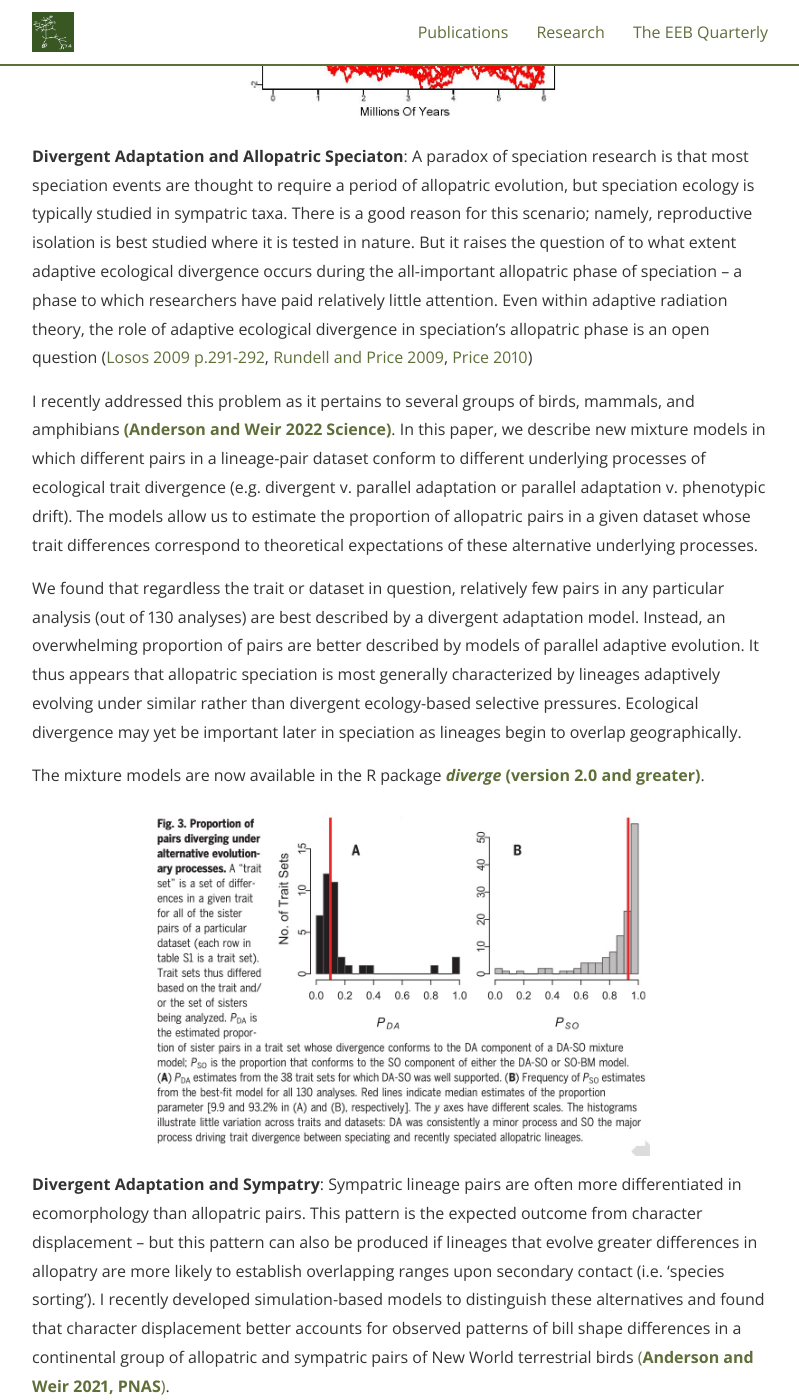
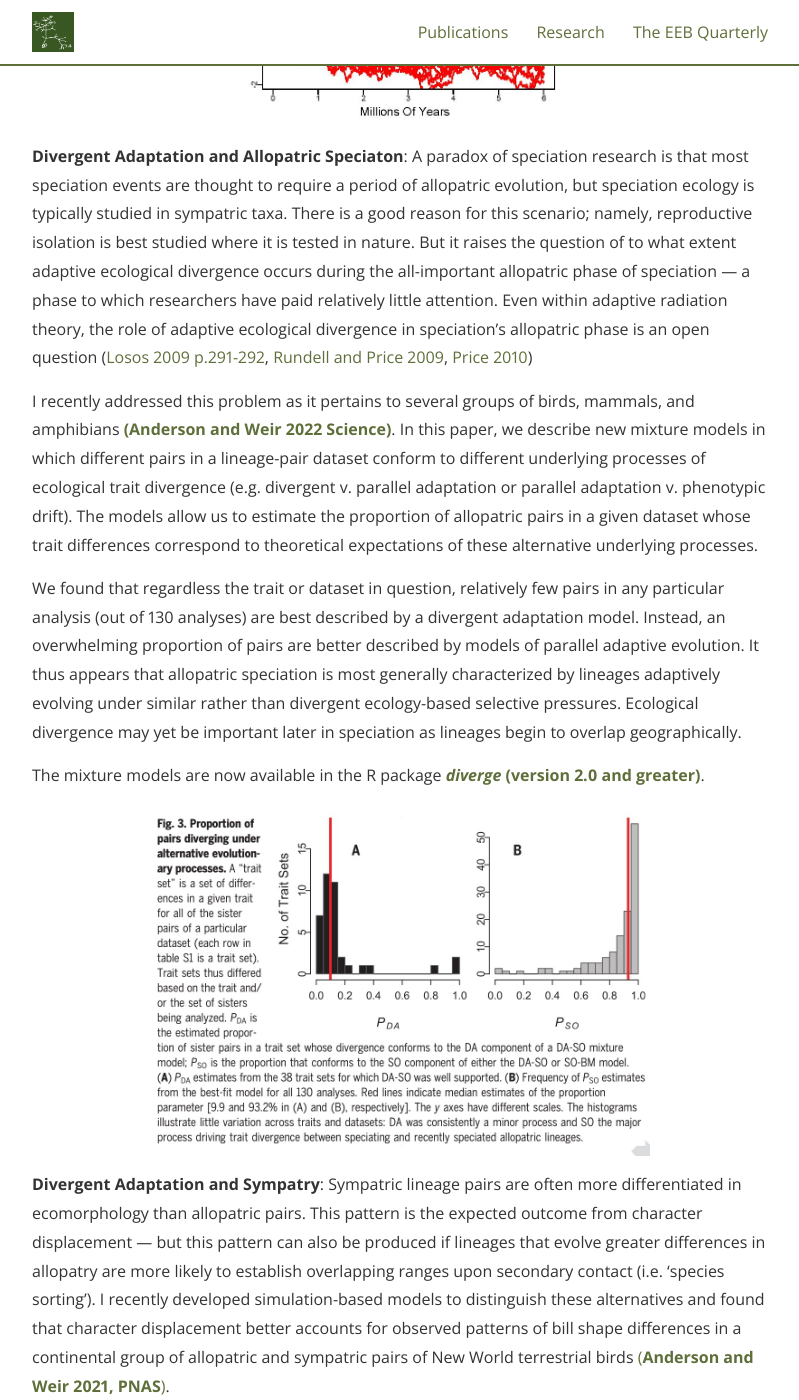
Before and after one commit to SeanASAnderson/SeanASAnderson.github.io, a Jekyll site: the page built from research.md, in a window 1280 px wide and 1400 px high, scrolled down 2497 px. Shown: the whole window, without its empty margins (240-1039 px from the left). Built offline with Jekyll 4.4.1, drawn with Linux system fonts in a browser that asks for light colours; nearby versions of some CDN libraries; some web fonts are replaced; some of the changed lines change nothing that is shown; some of the changed text lies outside the part shown.

Commit message:
typo fix

```diff
--- a/research.md
+++ b/research.md
@@ -24,7 +24,7 @@ Speciation and the establishment of sympatry are thus two critical rate-limiting
 
 ### 1. The role of adaptive ecological divergence in speciation & sympatry
 
-The idea that speciation is partly an ecological process dates to Darwin and Wallace at the very beginning of modern evolutionary thought -- but the concept remains a central area of contemporary speciation research within the sub-field of evolutionary ecology. Indeed, for the past twenty years, evolutionary ecology's leading framework for diversification has been the ecological theory of adaptive radiation (ETAR; [Schluter 2000](https://global.oup.com/academic/product/the-ecology-of-adaptive-radiation-9780198505228?cc=us&lang=en&)), an intuitive synthesis in which two key phases of speciation (allopatric divergence and the establishment of sympatry) are both driven by ecology-based divergent natural selection. In the theory's classic formulation, reproductive isolation begins to evolve as a consequence of behavioural, phenotypic, or intrinsic genetic changes that accumulate when allopatric lineages adapt in different directions along niche axes such as habitat or diet (“ecological speciation”). Later, when lineages begin to overlap geographically, competition for resources leads to renewed divergent selection and greater ecological divergence (“ecological character displacement”).
+The idea that speciation is partly an ecological process dates to Darwin and Wallace at the very beginning of modern evolutionary thought <span>&#8212;</span> but the concept remains a central area of contemporary speciation research within the sub-field of evolutionary ecology. Indeed, for the past twenty years, evolutionary ecology's leading framework for diversification has been the ecological theory of adaptive radiation (ETAR; [Schluter 2000](https://global.oup.com/academic/product/the-ecology-of-adaptive-radiation-9780198505228?cc=us&lang=en&)), an intuitive synthesis in which two key phases of speciation (allopatric divergence and the establishment of sympatry) are both driven by ecology-based divergent natural selection. In the theory's classic formulation, reproductive isolation begins to evolve as a consequence of behavioural, phenotypic, or intrinsic genetic changes that accumulate when allopatric lineages adapt in different directions along niche axes such as habitat or diet (“ecological speciation”). Later, when lineages begin to overlap geographically, competition for resources leads to renewed divergent selection and greater ecological divergence (“ecological character displacement”).
 
 Strong evidence for the ETAR's main tenets has been reported in a number of detailed studies, many of which focus on systems from insular habitats such as lakes and oceanic islands. These habitats are somewhat specialized, however, in that they tend to contain fewer species (and thus fewer predators and competitors) than similar-sized areas on continents. In this respect, insular environments provide exceptionally favourable conditions for rapid and pronounced adaptive evolution (i.e. "ecological release", [Herrmann et al. 2020](https://doi.org/10.1016/j.tree.2020.10.019); and "ecological opportunity" [Stroud and Losos 2016](https://doi.org/10.1146/annurev-ecolsys-121415-032254)).
 
@@ -38,7 +38,7 @@ Addressing the generality of adaptive ecological divergence as an engine of dive
 
 <img src="/assets/aw2020_fig1.jpg" alt="aw2020fig1" style="width:350px;"/>
 
-**Divergent Adaptation and Allopatric Speciaton**: A paradox of speciation research is that most speciation events are thought to require a period of allopatric evolution, but speciation ecology is typically studied in sympatric taxa. There is a good reason for this scenario; namely, reproductive isolation is best studied where it is tested in nature. But it raises the question of to what extent adaptive ecological divergence occurs during the all-important allopatric phase of speciation -- a phase to which researchers have paid relatively little attention. Even within adaptive radiation theory, the role of adaptive ecological divergence in speciation's allopatric phase is an open question ([Losos 2009 p.291-292](https://www.ucpress.edu/book/9780520269842/lizards-in-an-evolutionary-tree), [Rundell and Price 2009](https://doi.org/10.1016/j.tree.2009.02.007), [Price 2010](https://doi.org/10.1098/rstb.2009.0269))
+**Divergent Adaptation and Allopatric Speciaton**: A paradox of speciation research is that most speciation events are thought to require a period of allopatric evolution, but speciation ecology is typically studied in sympatric taxa. There is a good reason for this scenario; namely, reproductive isolation is best studied where it is tested in nature. But it raises the question of to what extent adaptive ecological divergence occurs during the all-important allopatric phase of speciation <span>&#8212;</span> a phase to which researchers have paid relatively little attention. Even within adaptive radiation theory, the role of adaptive ecological divergence in speciation's allopatric phase is an open question ([Losos 2009 p.291-292](https://www.ucpress.edu/book/9780520269842/lizards-in-an-evolutionary-tree), [Rundell and Price 2009](https://doi.org/10.1016/j.tree.2009.02.007), [Price 2010](https://doi.org/10.1098/rstb.2009.0269))
 
 I recently addressed this problem as it pertains to several groups of birds, mammals, and amphibians [**(Anderson and Weir 2022 Science)**](https://doi.org/10.1126/science.abo7719). In this paper, we describe new mixture models in which different pairs in a lineage-pair dataset conform to different underlying processes of ecological trait divergence (e.g. divergent v. parallel adaptation or parallel adaptation v. phenotypic drift). The models allow us to estimate the proportion of allopatric pairs in a given dataset whose trait differences correspond to theoretical expectations of these alternative underlying processes.
 
@@ -48,7 +48,7 @@ The mixture models are now available in the R package [***diverge*** **(version
 
 <img src="/assets/aw2022_fig3.jpg" alt="fig3histogram" style="width:500px;"/>
 
-**Divergent Adaptation and Sympatry**: Sympatric lineage pairs are often more differentiated in ecomorphology than allopatric pairs. This pattern is the expected outcome from character displacement -- but this pattern can also be produced if lineages that evolve greater differences in allopatry are more likely to establish overlapping ranges upon secondary contact (i.e. 'species sorting'). I recently developed simulation-based models to distinguish these alternatives and found that character displacement better accounts for observed patterns of bill shape differences in a continental group of allopatric and sympatric pairs of New World terrestrial birds [(**Anderson and Weir 2021, PNAS**)](https://doi.org/10.1073/pnas.2021209118).
+**Divergent Adaptation and Sympatry**: Sympatric lineage pairs are often more differentiated in ecomorphology than allopatric pairs. This pattern is the expected outcome from character displacement <span>&#8212;</span> but this pattern can also be produced if lineages that evolve greater differences in allopatry are more likely to establish overlapping ranges upon secondary contact (i.e. 'species sorting'). I recently developed simulation-based models to distinguish these alternatives and found that character displacement better accounts for observed patterns of bill shape differences in a continental group of allopatric and sympatric pairs of New World terrestrial birds [(**Anderson and Weir 2021, PNAS**)](https://doi.org/10.1073/pnas.2021209118).
 
 <img src="/assets/pnas_fig1.jpg" alt="aw2021pnasfig1" style="width:500px;"/>
 
@@ -82,6 +82,6 @@ To test for variation in the dynamics of lineage pair divergence, we can extend
 
 ### 4. Reinforcement and the role of sexual interference in preventing the establishment of sympatry
 
-Sympatric close relatives are expected to exhibit sex-related differences that reduce the rate of costly hybridization and other forms of reproductive interference. A growing body of recent work has suggested that 'good' biological species are often prevented from establishing sympatry due to a lack of such pre-mating isolation, as the production of unfit hybrids in contact zones renders those areas demographic sinks ([Mikkelsen and Irwin 2021](https://onlinelibrary.wiley.com/doi/abs/10.1111/mec.16015), [Irwin and Schluter 2021](https://www.journals.uchicago.edu/doi/abs/10.1086/720365)). In some cases, especially in Amazonian birds, these contact zones can persist for hundreds of thousands and even millions of years (e.g. [Pulido-Santacruz et al. 2020](https://onlinelibrary.wiley.com/doi/abs/10.1111/evo.13902)). One possibile explanation is that selection for reinforcement (i.e. evolution of premating barriers as an adaptive response to reproductive interference) in the contact zone is swamped out by gene flow from from other areas in a lineages' range <span>&#8212;</span> areas in which hybridization does not occur and thus individuals are not subject to reinforcing selection.
+Sympatric close relatives are expected to exhibit sex-related differences that reduce the rate of costly hybridization and other forms of reproductive interference. A growing body of recent work has suggested that 'good' biological species are often prevented from establishing sympatry due to a lack of such pre-mating isolation, as the production of unfit hybrids in contact zones renders those areas demographic sinks ([Mikkelsen and Irwin 2021](https://onlinelibrary.wiley.com/doi/abs/10.1111/mec.16015), [Irwin and Schluter 2021](https://www.journals.uchicago.edu/doi/abs/10.1086/720365)). In some cases, especially in Amazonian birds, these contact zones can persist for hundreds of thousands and even millions of years (e.g. [Pulido-Santacruz et al. 2020](https://onlinelibrary.wiley.com/doi/abs/10.1111/evo.13902)). One possible explanation is that selection for reinforcement (i.e. evolution of premating barriers as an adaptive response to reproductive interference) in the contact zone is swamped out by gene flow from from other areas in a lineages' range <span>&#8212;</span> areas in which hybridization does not occur and thus individuals are not subject to reinforcing selection.
 
 I'm interested in the dynamics of reinforcement and in the apparent *inability* of some lineages to evolve premating isolation for long periods. A key question is what demographic or evolutionary changes are required to destabilize this stable range limit <span>&#8212;</span> what needs to occur in order for postzygotically isolated lineages to finally evolve premating barriers and broadly overlap?
```
